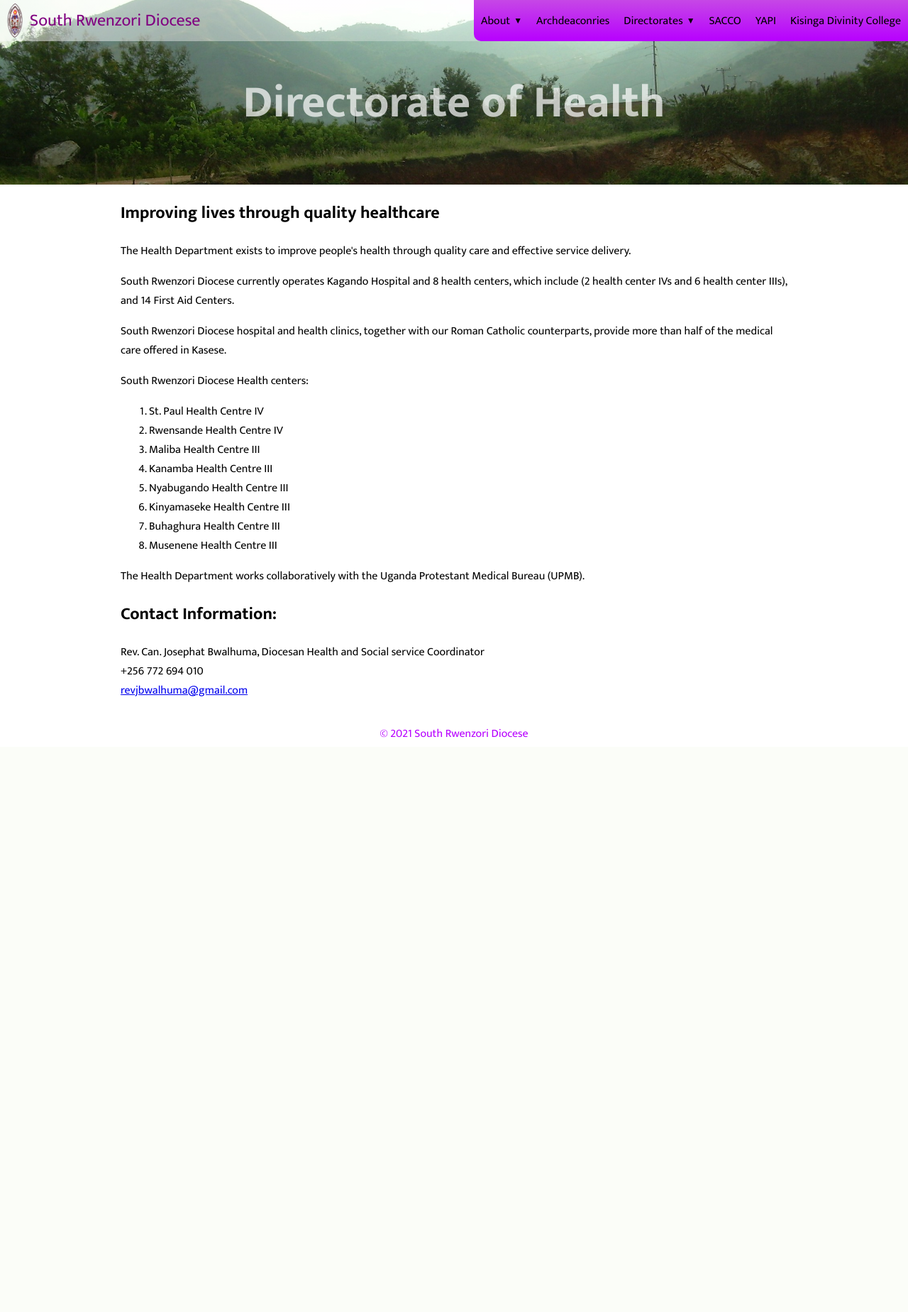
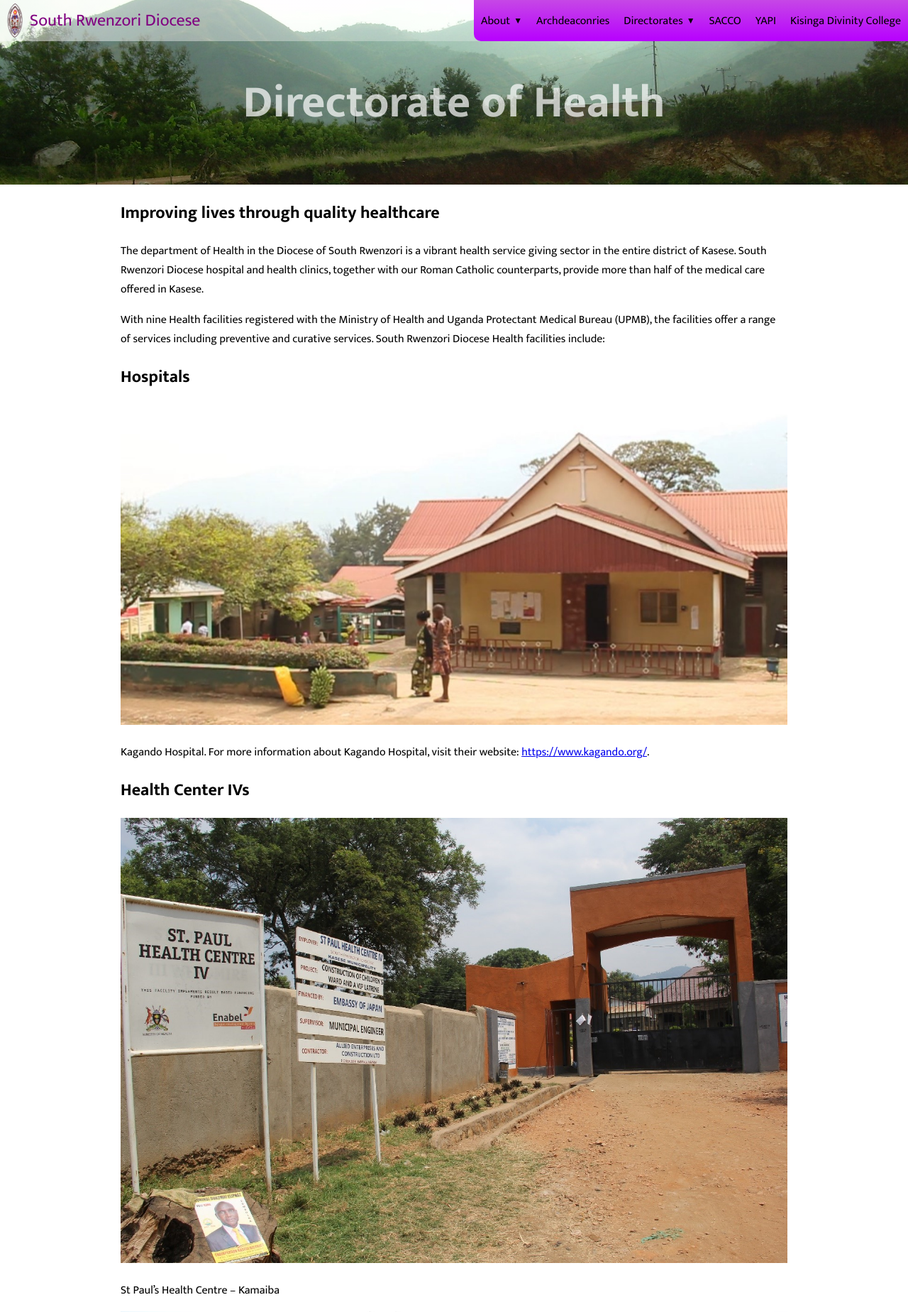
Before and after one commit to BenRStutzman/south-rwenzori-diocese-website, a PHP site: page /directorates/health/index.php in a window 1280 px wide. Shown: the top 1848 px of the page at 71% size. Before the commit the page ends 1039 px from the top, so only its background shows below. Run offline with PHP 8.4, Linux system fonts and the light colour scheme.

Commit message:
add more pictures

```diff
--- a/about/bishops-office/index.php
+++ b/about/bishops-office/index.php
@@ -14,7 +14,8 @@
     <main>
         <section>
             <h2>Welcome to the Bishop's Office</h2>
-            <p>The Bishop’s office is overseen by Bishop of the South Rwenzori Diocese, with day-to-day affairs managed by the Diocesan Secretary and a management team of the heads of the departments and units and the archdeacons.</p>
+            <p>The Bishop’s office is overseen by the Bishop of the South Rwenzori Diocese, with day-to-day affairs managed by the Diocesan Secretary and a management team of the heads of the departments and units and the archdeacons.</p>
+            <img class="image-to-left" src="/images/DiocesanSecretary.png" alt= "Diocesan Secretary">
             <p>The Diocesan Secretary is Rev. Mugisa Nason.</p>
             <p>It is the duty of the Bishop’s Office to ensure the implementation of resolutions adopted by the Diocesan Synod.</p>
             <p>The Bishop’s office has five departments through which the coordination of ministry throughout all the archdeaconries and parishes is handled. The departments are:</p>
@@ -32,7 +33,7 @@
                 <li>A discipleship movement targeting every church member to be a disciple who makes more disciples</li>
                 <li>A ministry supports Muslim-background believers (MBB’s)</li>
             </ul>
-            <p>Prayer point: the enthronement of Rt Rev Dr Kaziimba Mugalu as the ninth Archbishop of Uganda on 1st March 2020, his ministry, and the retirement of the most Rev. Stanley Ntagali.</p>
+            <p>Prayer point: ..................</p>
         </section>
     </main>
     <?php include "{$_SERVER['DOCUMENT_ROOT']}/shared/_footer.php"; ?>
--- a/about/index.php
+++ b/about/index.php
@@ -17,6 +17,7 @@
             <p>We're glad you're here. South Rwenzori Diocese represents the Anglican Church of Uganda in Kasese District. Visit one of the links below to learn more about:</p>
             <ul>
                 <li>Our <a href="/about/bishop">Bishop</a>, Nason Baluku</li>
+                <li>Our central church, <a href="/about/st-pauls-cathedral">St. Paul's Cathedral</a></li>
                 <li>The <a href="/about/bishops-office">Bishop's Office</a></li>
                 <li>Our <a href="/about/diocesan-secretary">Diocesan Secretary</a>, Nason Mugisa</li>
                 <li>The <a href="/about/history">history</a> of the diocese</li>
--- a/directorates/health/index.php
+++ b/directorates/health/index.php
@@ -1,11 +1,13 @@
 <!DOCTYPE html>
 <html>
+
 <head>
   <?php
         $page_name = "Health";
         include "{$_SERVER['DOCUMENT_ROOT']}/shared/_headTags.php";
     ?>
 </head>
+
 <body>
   <?php include "{$_SERVER['DOCUMENT_ROOT']}/shared/_header.php"; ?>
   <div class="page-heading">
@@ -14,24 +16,44 @@
   <main>
     <section>
       <h2>Improving lives through quality healthcare</h2>
-            <p>The Health Department exists to improve people's health through quality care and effective service delivery.</p>
-            <p>South Rwenzori Diocese currently operates Kagando Hospital and 8 health centers, which include (2 health center IVs and 6 health center IIIs), and 14 First Aid Centers.</p>
-            <p>South Rwenzori Diocese hospital and health clinics, together with our Roman Catholic counterparts, provide more than half of the medical care offered in Kasese.</p>
-            <p>South Rwenzori Diocese Health centers:</p>
-            <ol>
-                <li>St. Paul Health Centre IV</li>
-                <li>Rwensande Health Centre IV</li>
-                <li>Maliba Health Centre III</li>
-                <li>Kanamba Health Centre III</li>
-                <li>Nyabugando Health Centre III</li>
-                <li>Kinyamaseke Health Centre III</li>
-                <li>Buhaghura Health Centre III</li>
-                <li>Musenene Health Centre III</li>
-            </ol>
+      <p>The department of Health in the Diocese of South Rwenzori is a vibrant health service giving sector in the
+        entire district of Kasese. South Rwenzori Diocese hospital and health clinics, together with our Roman Catholic
+        counterparts, provide more
+        than half of the medical care offered in Kasese.
+      </p>
+      <p>With nine Health facilities registered with the Ministry of Health and Uganda Protectant Medical Bureau (UPMB),
+        the facilities offer a range of services including preventive and curative services. South Rwenzori Diocese
+        Health facilities include: </p>
+    </section>
+    <section>
+      <h2>Hospitals</h2>
+      <img class="image-full" src="/images/Kagando Hospital.jpg" alt="Kagando Hospital">
+      <p>Kagando Hospital. For more information about Kagando Hospital, visit their website: <a
+          href="https://www.kagando.org/" target="_blank">https://www.kagando.org/</a>.</p>
+    </section>
+    <section>
+      <h2>Health Center IVs</h2>
+      <img class="image-full" src="/images/St.Paul's Hospital.jpg" alt="St. Paul's Health Center">
+      <p>St Paul’s Health Centre – Kamaiba</p>
+      <img class="image-full" src="/images/Rwesande HC IV.jpg" alt="Rwesande Health Center">
+      <p>Rwesande</p>
+    </section>
+    <section>
+      <h2>Health Center IIIs</h2>
+      <ul>
+        <li>Nyabugando -Health Centre - Mpondwe Lhubiriha Town Council </li>
+        <li>Musyenene -Health Centre - Nyakiyumbu Sub-county</li>
+        <li>Buhaghura -Health Centre - Rukoki Sub-county</li>
+        <li>Kanamba -Health Centre - Karusandara Sub-county</li>
+        <li>Maliba -Health Centre - Maliba Sub-county</li>
+        <li>Kinyamaseke - Health Centre - Kinyamaseke - Town Council</li>
+      </ul>
       <p>The Health Department works collaboratively with the Uganda Protestant Medical Bureau (UPMB).</p>
+    </section>
     <section>
-            <h2>Contact Information:</h2>
-            <p>Rev. Can. Josephat Bwalhuma, Diocesan Health and Social service Coordinator
+      <h2>Contact Information</h2>
+      <p>
+        Rev. Can. Josephat Bwalhuma, Diocesan Health and Social service Coordinator
         <br>
         +256 772 694 010
         <br>
@@ -41,4 +63,5 @@
   </main>
   <?php include "{$_SERVER['DOCUMENT_ROOT']}/shared/_footer.php"; ?>
 </body>
+
 </html>
--- a/directorates/index.php
+++ b/directorates/index.php
@@ -13,10 +13,9 @@
     </div>
     <main>
         <section>
-            <h2>South Rwenzori Diocese has six directorates:</h2>
+            <h2>South Rwenzori Diocese has five directorates:</h2>
             <ul>
                 <li><a href="/directorates/education">Education</a></li>
-                <li><a href="/directorates/estate">Estate</a></li>
                 <li><a href="/directorates/finance">Finance and administration</a></li>
                 <li><a href="/directorates/mission">Mission and Evangelism</a></li>
                 <li><a href="/directorates/health">Health</a></li>
--- a/index.php
+++ b/index.php
@@ -13,7 +13,7 @@
     </div>
     <main>
         <h2>Greetings from the Anglican Diocese of South Rwenzori, Church of Uganda!</h2>
-        <img class="image-full" src="/images/stPaulsCathedral.JPG" alt="St. Paul's Cathedral" />
+        <img class="image-full" src="/images/St. Paul's Cathedral.jpg" alt="St. Paul's Cathedral" />
         <section>
             <h2>Who are we?</h2>
             <p>South Rwenzori Diocese was founded in 1984 as...</p>
--- a/shared/_header.php
+++ b/shared/_header.php
@@ -19,7 +19,7 @@
                 </label>
                 <div class="dropdown-content">
                     <a href="/about/bishop">Bishop</a>
-                    <a href="/about/St-Pauls-cathedral/">St. Paul's Cathedral</a>
+                    <a href="/about/st-pauls-cathedral/">St. Paul's Cathedral</a>
                     <a href="/about/bishops-office">Bishop's Office</a>
                     <a href="/about/diocesan-secretary">Diocesan Secretary</a>
                     <a href="/about/history">History</a>
@@ -34,7 +34,6 @@
                 </label>
                 <div class="dropdown-content">
                     <a href="/directorates/education">Education</a>
-                    <a href="/directorates/estate">Estate</a>
                     <a href="/directorates/finance">Finance & Administration</a>
                     <a href="/directorates/health">Health</a>
                     <a href="/directorates/mission">Mission & Evangelism</a>
```
Also changed, not shown: about/St-Pauls-cathedral/index.php (+14 -7 lines), css/site.css (+29 -16 lines), directorates/estate/index.php (deleted, +0 -21 lines), images/Kagando Hospital.jpg (added), images/Rwesande HC IV.jpg (added), images/St.Paul's Hospital.jpg (added). Lines whose indentation alone changed are shown as unchanged.
